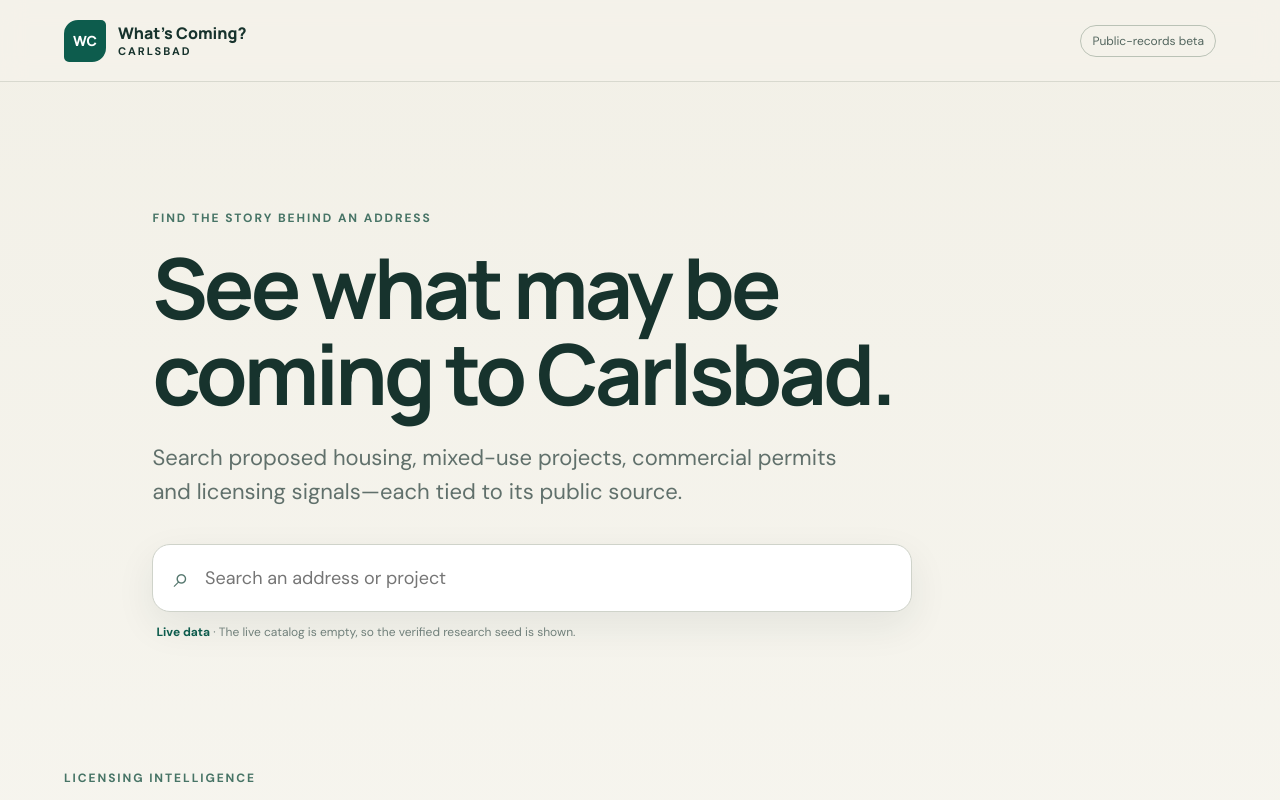
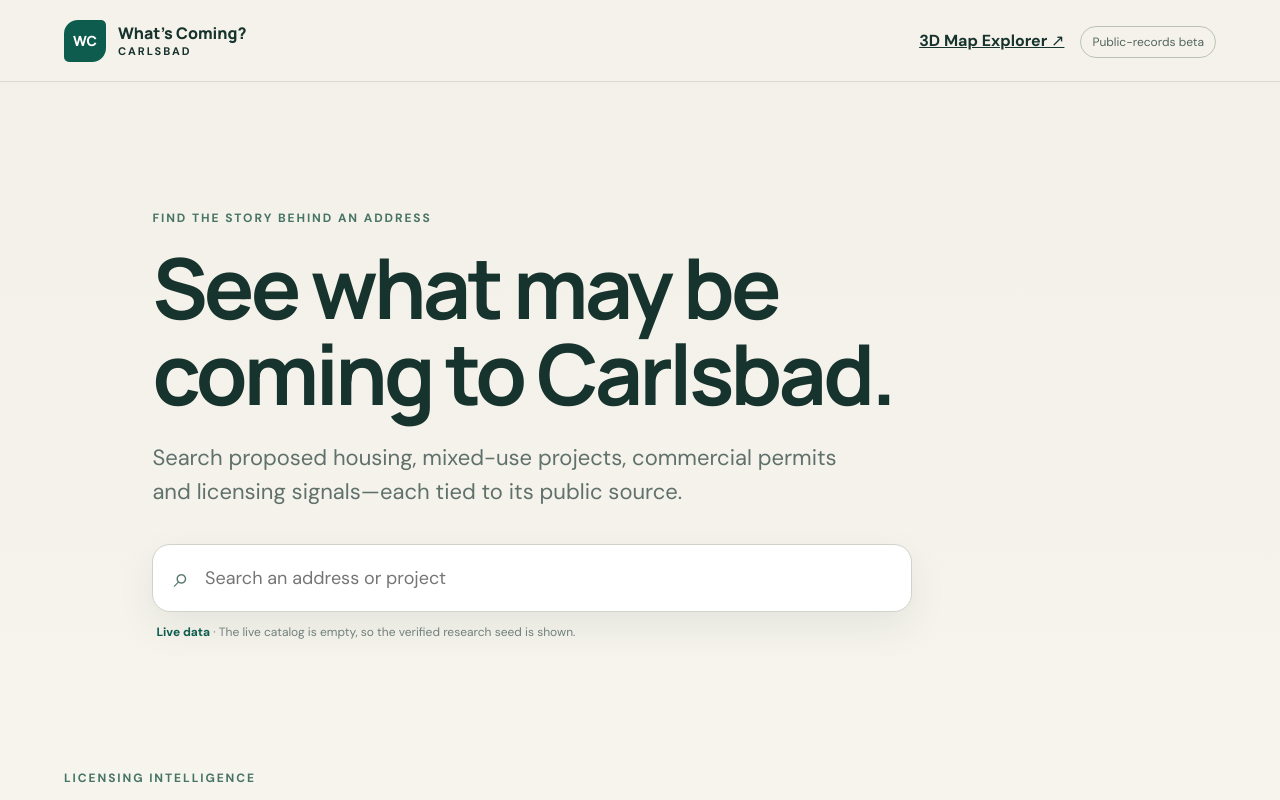
Before and after one commit to mattwilhalme/whats-coming-carlsbad, a React (Vite) app: page / in a window 1280 px wide. Shown: the top 800 px of the page. Built offline with nearby package versions, Linux system fonts and the light colour scheme; no server answers; the database is empty.

Commit message:
Link 3D explorer prototype from main catalog

```diff
--- a/src/App.tsx
+++ b/src/App.tsx
@@ -75,7 +75,7 @@ export default function App() {
   return <>
     <header className="masthead">
       <a className="brand" href="#top" aria-label="What's Coming Carlsbad home"><span className="brand-mark">WC</span><span>What’s Coming?<small>Carlsbad</small></span></a>
-      <span className="research-tag">Public-records beta</span>
+      <nav aria-label="Site navigation"><a href="./explore.html" style={{ marginRight: 16, color: "inherit", fontWeight: 700 }}>3D Map Explorer ↗</a><span className="research-tag">Public-records beta</span></nav>
     </header>
     <main id="top">
       <section className="hero">
```
